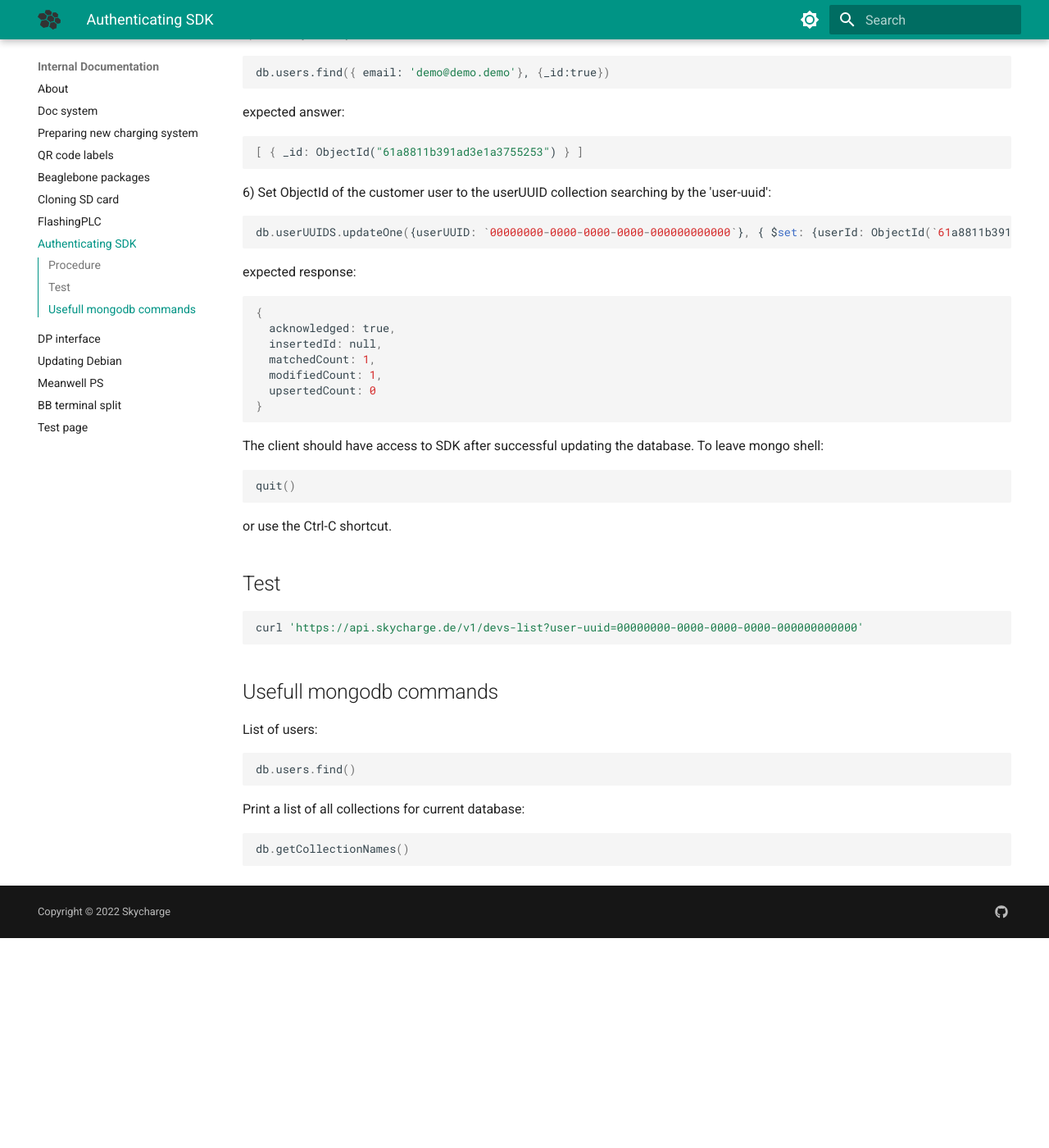
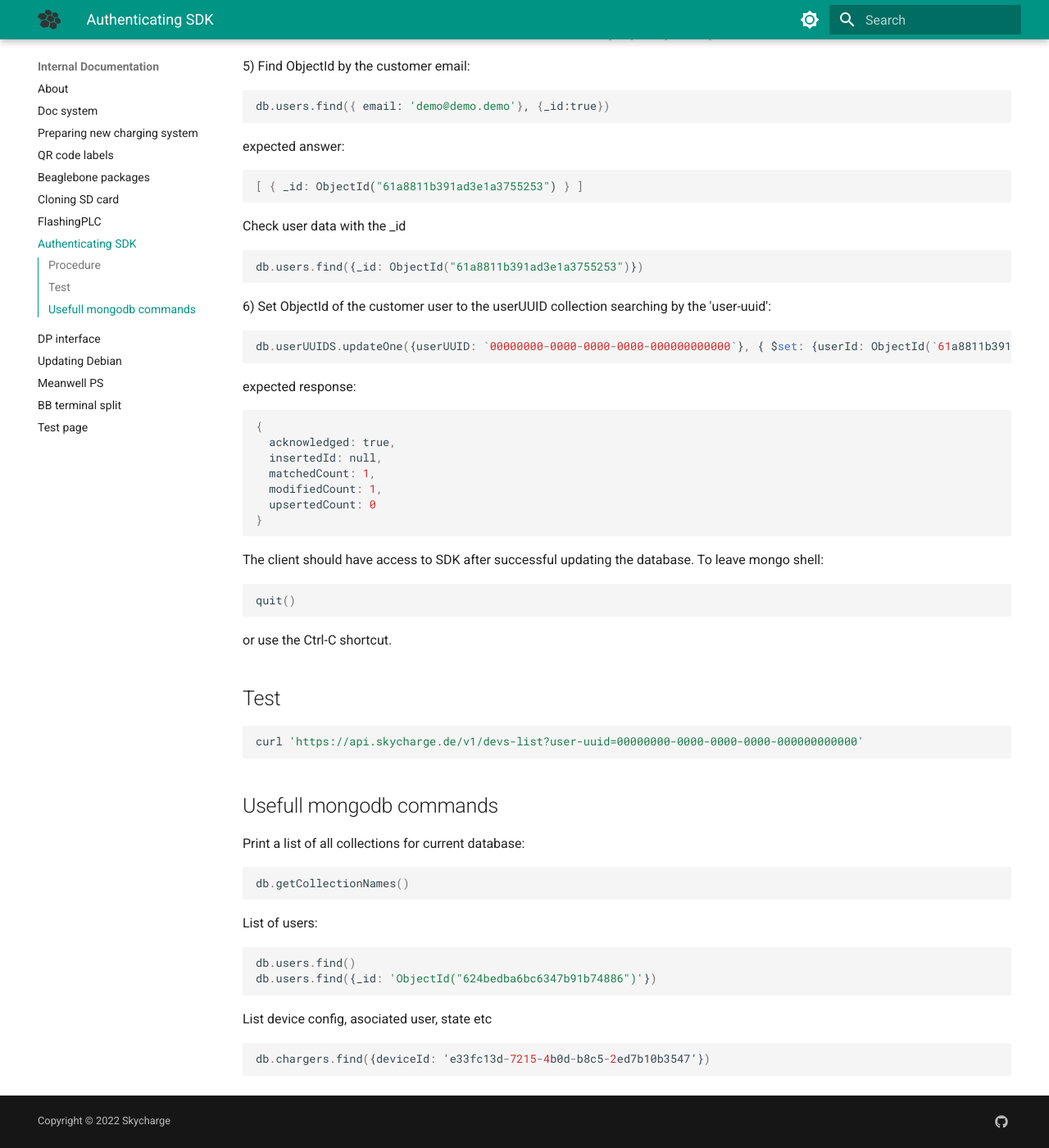
Before and after one commit to g-zajac/mkdosc-playground, an MkDocs documentation site: the page built from docs/sdk-auth.md, in a window 1280 px wide and 1400 px high, scrolled down 644 px. Shown: the whole window at 82% size. Built offline with MkDocs 1.6.1 and Material for MkDocs 9.7.7, drawn with Linux system fonts in a browser that asks for light colours; before the commit the page ends 1788 px from its top, so only the background shows below that.

Commit message:
add additional db commands draft

````diff
--- a/docs/sdk-auth.md
+++ b/docs/sdk-auth.md
@@ -20,6 +20,7 @@ from the Skycharge web cloud unfortunately).
 ```shel
 mongosh mongodb://172.31.45.75/skycharge_db
 ```
+The IP 172.311.45.75 is the IP of the other EC2 instance hosting skycharge-mongodb.
 
 5) Find ObjectId by the customer email:
 ```bash
@@ -28,6 +29,11 @@ db.users.find({ email: 'demo@demo.demo'}, {_id:true})
 expected answer:
 ```json
 [ { _id: ObjectId("61a8811b391ad3e1a3755253") } ]
+```
+
+Check user data with the _id
+```sql
+db.users.find({_id: ObjectId("61a8811b391ad3e1a3755253")})
 ```
 
 6) Set ObjectId of the customer user to the userUUID collection searching by the 'user-uuid':
@@ -61,12 +67,45 @@ curl 'https://api.skycharge.de/v1/devs-list?user-uuid=00000000-0000-0000-0000-00
 
 ## Usefull mongodb commands
 
-List of users:
-```sql
-db.users.find()
-```
-
 Print a list of all collections for current database:
 ```sql
 db.getCollectionNames()
 ```
+
+List of users:
+```sql
+db.users.find()
+db.users.find({_id: 'ObjectId("624bedba6bc6347b91b74886")'})
+```
+
+List device config, asociated user, state etc
+```sql
+db.chargers.find({deviceId: 'e33fc13d-7215-4b0d-b8c5-2ed7b10b3547’})
+```
+
+<!--
+Dirty notes to be formated and checked
+
+List matches:
+```sql
+ db.userUUIDS.find()
+```
+
+after id object from email
+```sql
+db.userUUIDS.find({_id: `ObjectId("624bedba6bc6347b91b74886")`})
+```
+
+
+after userUUID
+ ```sql
+db.userUUIDS.find({userUUID: `44c02bdb-5f33-4237-bb6f-90bca4060a4b`})
+```
+
+
+db.chargers.find({deviceId: 'c79cd29d-5fd9-447e-a291-38fe5ef490a7'})
+
+db.chargers.find({name: 'arkspick'})
+db.chargers.find({name: 'intsmsee'})
+
+-->
````
